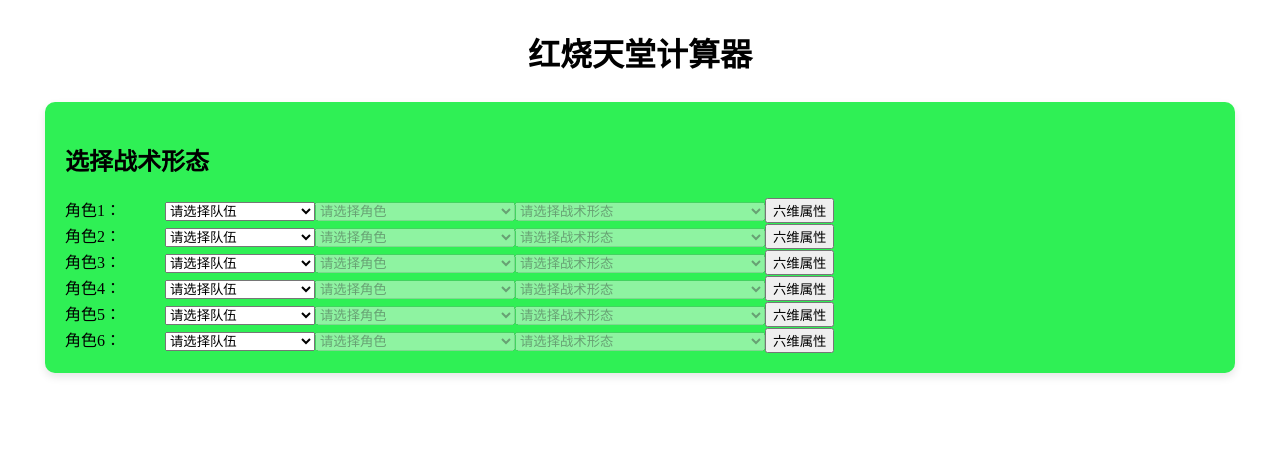
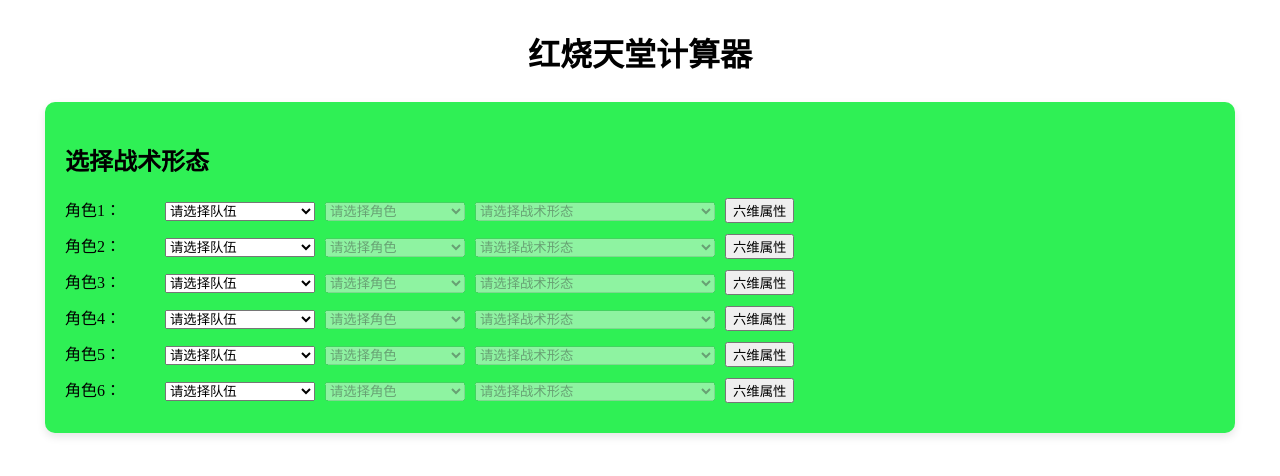
Before and after one commit to bzyyt/HBR_Calc, a Vue app: page / in a window 1280 px wide. Shown: the top 476 px of the page. Built offline with nearby package versions, Linux system fonts and the light colour scheme.

Commit message:
修改了战术形态选择页面的样式

```diff
--- a/src/components/stylesChoose.vue
+++ b/src/components/stylesChoose.vue
@@ -1,6 +1,6 @@
 <template>
     <div class="styleschoose">
-        <div>
+        <div class="content">
             <span class="role-label">角色{{ roleNumber }}：</span>
             <select id="team-select" v-model="selectedTeam" @change="updateRoles" class="team-select">
                 <option disabled value="">请选择队伍</option>
@@ -119,6 +119,13 @@ export default defineComponent({
 </script>
 
 <style scoped>
+.styleschoose {
+    margin-top: 10px;
+    /* 上间隔 */
+    margin-bottom: 10px;
+    /* 下间隔 */
+}
+
 .role-label {
     display: inline-block;
     width: 100px;
@@ -128,15 +135,21 @@ export default defineComponent({
 .team-select {
     width: 150px;
     /* 固定宽度 */
+    margin-right: 10px;
+    /* 添加右侧间隔 */
 }
 
 .role-select {
-    width: 200px;
+    width: 140px;
     /* 固定宽度 */
+    margin-right: 10px;
+    /* 添加右侧间隔 */
 }
 
 .style-select {
-    width: 250px;
+    width: 240px;
     /* 固定宽度 */
+    margin-right: 10px;
+    /* 添加右侧间隔 */
 }
 </style>
```
